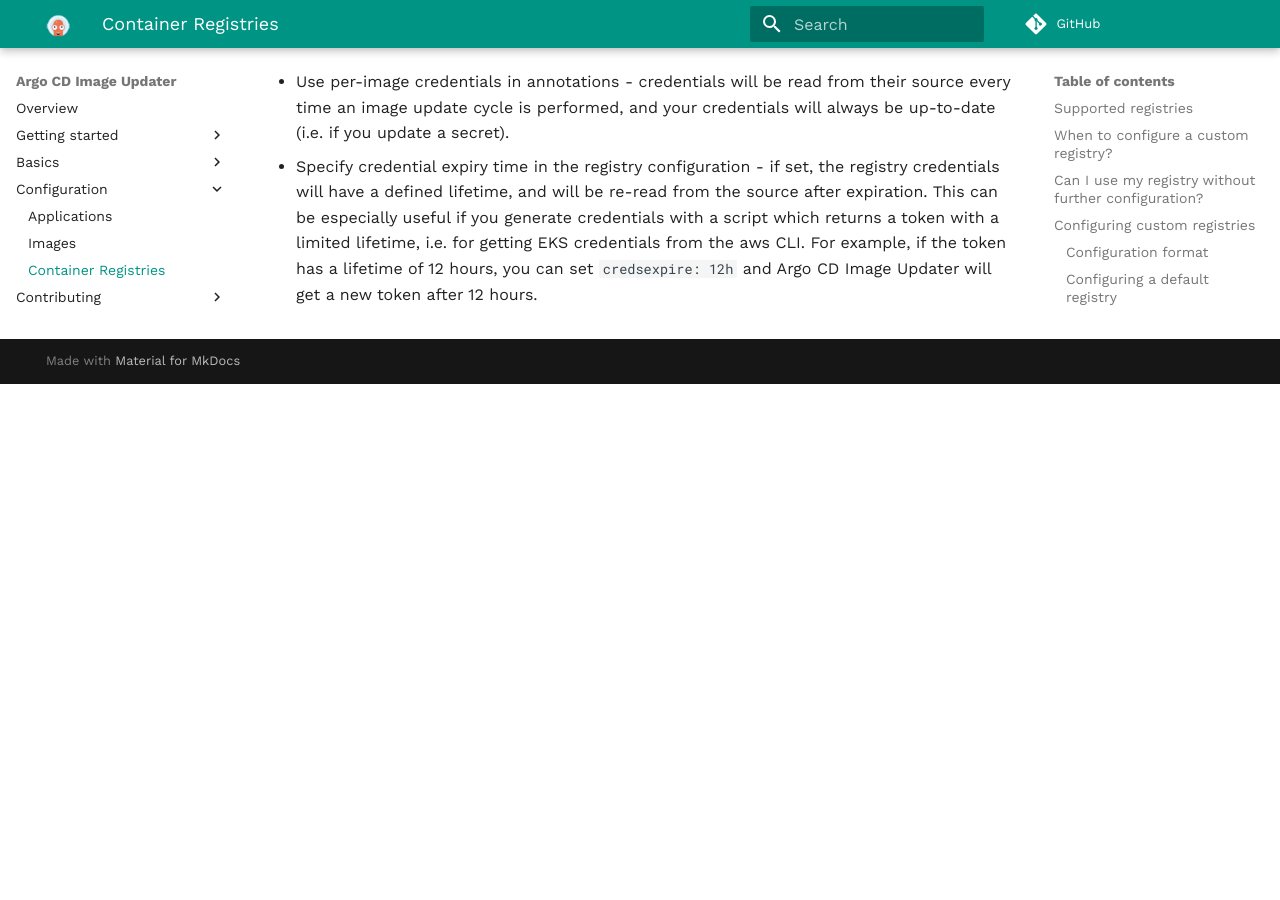
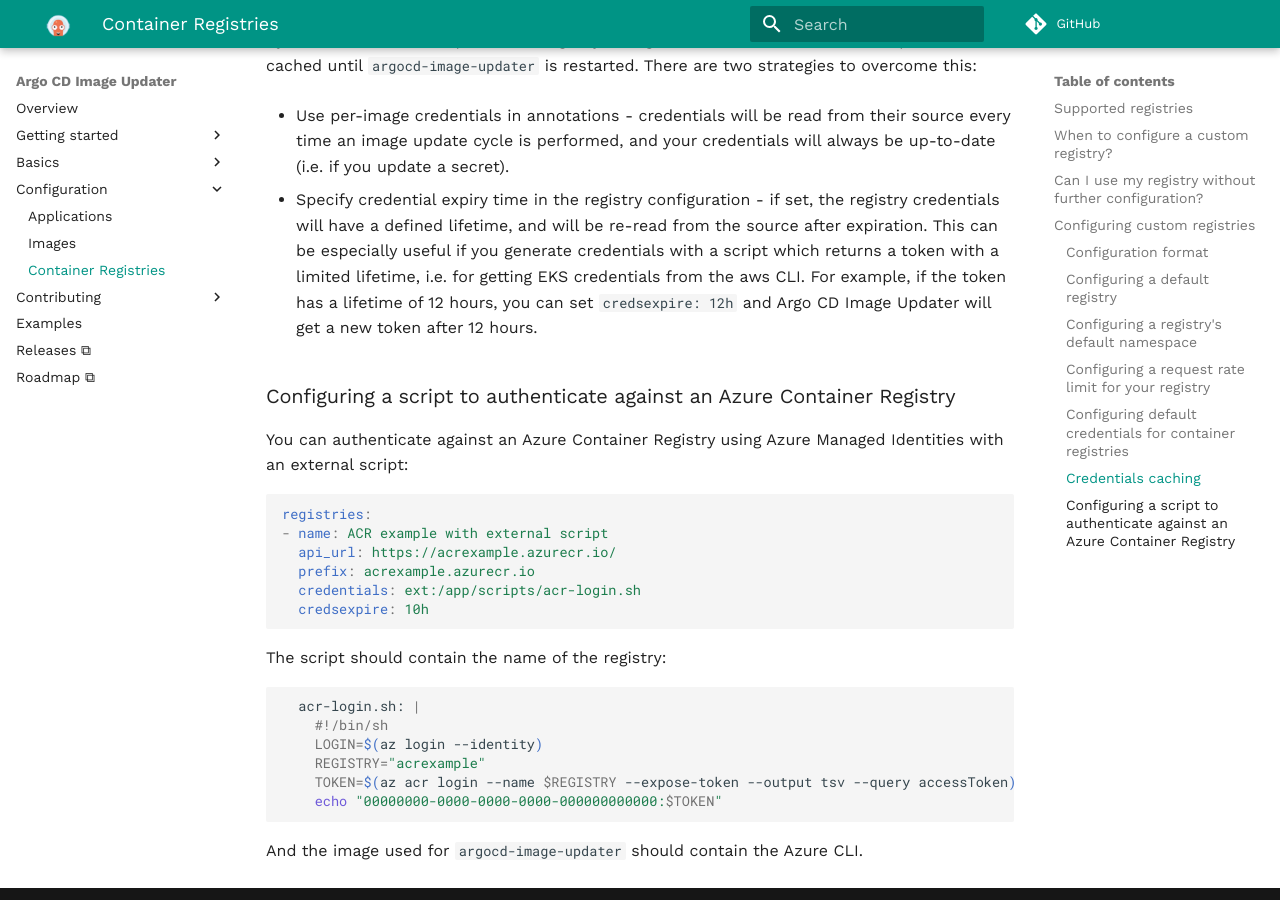
Before and after one commit to argoproj-labs/argocd-image-updater, an MkDocs documentation site: the page built from docs/configuration/registries.md, in a window 1280 px wide and 900 px high, scrolled down 6445 px. Built offline with MkDocs 1.6.1 and Material for MkDocs 9.7.7, drawn with Linux system fonts in a browser that asks for light colours; comment, search, counter and statistics services are not loaded; before the commit the page ends 6829 px from its top, so only the background shows below that; some of the changed text lies outside the part shown.

Commit message:
docs: Explain how to configure teh script and the registry for ACR
Signed-off-by: Jarvis Yang <jarvis.yang@recurohealth.com>

````diff
--- a/docs/configuration/registries.md
+++ b/docs/configuration/registries.md
@@ -15,6 +15,7 @@ It has been successfully tested against the following popular registries:
 * GitHub Packages Registry (`docker.pkg.github.com`)
 * GitLab Container Registry (`registry.gitlab.com`)
 * Google Container Registry (`gcr.io`)
+* Azure Container Registry (`azurecr.io`)
 
 Chances are, that it will work out of the box for other registries as well.
 
@@ -326,3 +327,29 @@ two strategies to overcome this:
   i.e. for getting EKS credentials from the aws CLI. For example, if the
   token has a lifetime of 12 hours, you can set `credsexpire: 12h` and Argo
   CD Image Updater will get a new token after 12 hours.
+
+### <a name="external-script-azure"></a>Configuring a script to authenticate against an Azure Container Registry
+
+You can authenticate against an Azure Container Registry using Azure Managed Identities with an external script:
+
+```yaml
+registries:
+- name: ACR example with external script
+  api_url: https://acrexample.azurecr.io/
+  prefix: acrexample.azurecr.io
+  credentials: ext:/app/scripts/acr-login.sh
+  credsexpire: 10h
+```
+
+The script should contain the name of the registry:
+
+```bash
+  acr-login.sh: |
+    #!/bin/sh
+    LOGIN=$(az login --identity)
+    REGISTRY="acrexample"
+    TOKEN=$(az acr login --name $REGISTRY --expose-token --output tsv --query accessToken)
+    echo "00000000-0000-0000-0000-000000000000:$TOKEN"
+```
+
+And the image used for `argocd-image-updater` should contain the Azure CLI.
````
